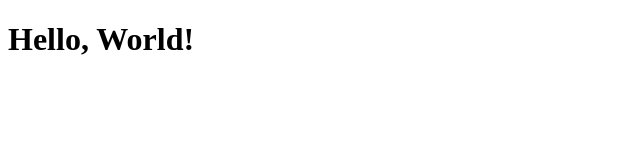
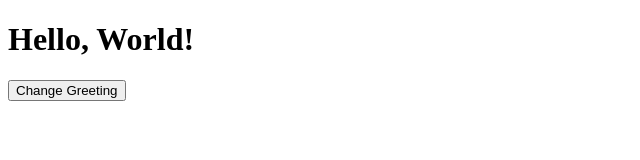
Before and after one commit to DimaBelih/hffhf, a plain HTML site: page index.html in a window 1280 px wide. Shown: the whole page, without its empty margins (0-640 px from the left). Drawn offline with Linux system fonts and the light colour scheme.

Commit message:
Update index.html
xx

```diff
--- a/index.html
+++ b/index.html
@@ -3,13 +3,27 @@
 <head>
     <meta charset="UTF-8">
     <meta name="viewport" content="width=device-width, initial-scale=1.0">
-    <title>Hello Website</title>
+    <title>JavaScript Example</title>
 </head>
 <body>
 
-    <header>
-        <h1>Hello, World!</h1>
-    </header>
+    <script>
+        // Create a heading element
+        var heading = document.createElement("h1");
+        heading.textContent = "Hello, World!";
+
+        // Create a button element
+        var button = document.createElement("button");
+        button.textContent = "Change Greeting";
+        button.onclick = function() {
+            // Change the greeting when the button is clicked
+            heading.textContent = "Hello, JavaScript!";
+        };
+
+        // Append the heading and button to the body of the document
+        document.body.appendChild(heading);
+        document.body.appendChild(button);
+    </script>
 
 </body>
 </html>
```
